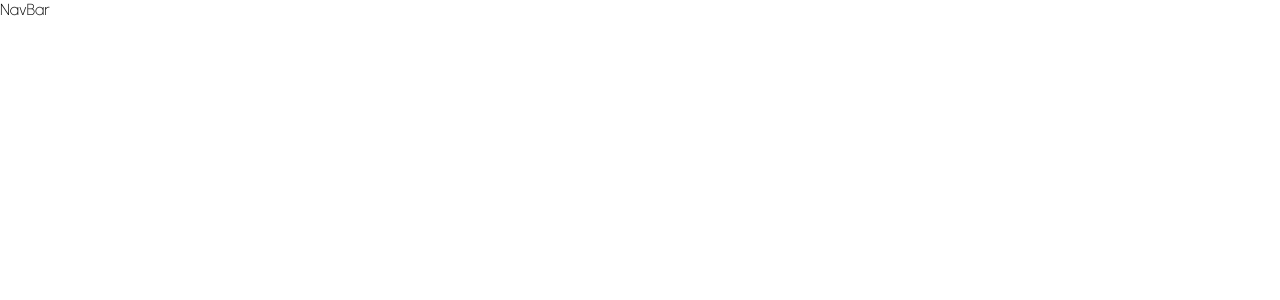
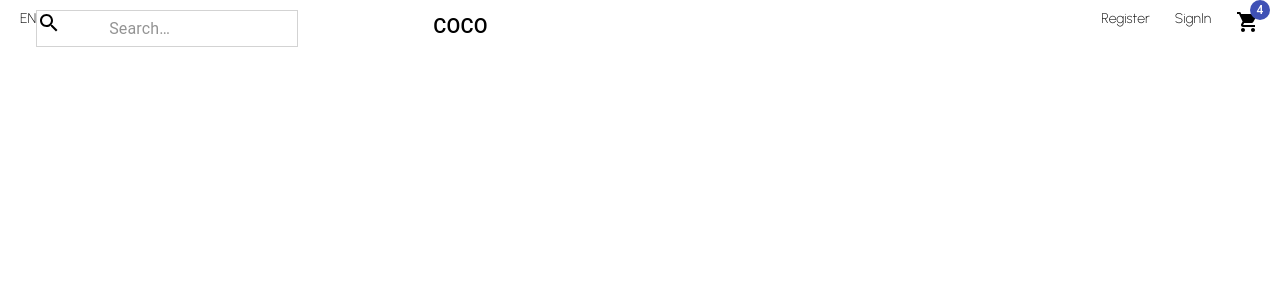
Before and after one commit to christinetw/ecommerce-project, a React (Create React App) app: page / in a window 1280 px wide. Shown: the top 300 px of the page. Built offline with nearby package versions, Linux system fonts and the light colour scheme.

Commit message:
addshoppingcart

```diff
--- a/src/compoments/NavBar.jsx
+++ b/src/compoments/NavBar.jsx
@@ -1,9 +1,92 @@
 import React from 'react'
+import styled from 'styled-components'
+import { AppBar, Toolbar, Typography, InputBase, Box } from '@material-ui/core';
+import SearchIcon from '@material-ui/icons/Search';
+import ShoppingCartIcon from '@material-ui/icons/ShoppingCart';
+import useStyles from './styles.js';
+import Badge from '@material-ui/core/Badge';
 
+const Container = styled.div`
+height:60px;
+`
+
+const Wrapper = styled.div`
+padding:10px 20px;
+display:flex;
+align-item:centre;
+justify-content:space-between;`
+
+const Left = styled.div`
+flex:1;
+display:flex;
+align-item:centre;`
+
+const Language = styled.span`
+font-size :14px;
+Cursor:pointer;
+display:flex`
+
+const SearchContainer = styled.div`
+border:0.5px solid lightgray;
+display:flex;
+align-item:center;
+margin-left:25px
+padding:5px`
+
+const Input = styled.div`
+`
+
+const Centre = styled.div`
+flex:1;
+align-item:center;`
+
+
+const Right = styled.div`
+flex:1;
+display:flex;
+align-item:center;
+justify-content:flex-end
+`
+const MenuItem = styled.div`
+font-size:14px;
+cursor:pointer;
+margin-left:25px;
+`
 export const NavBar = () => {
+  const classes = useStyles();
   return (
-    <div>
-      NavBar
-    </div>
+    <Container>
+      <Wrapper>
+        <Left>
+
+          <Language>
+            EN
+          </Language>
+
+          <SearchContainer>
+
+            <SearchIcon />
+            <InputBase placeholder="Search…" classes={{ root: classes.inputRoot, input: classes.inputInput }} />
+          </SearchContainer>
+
+        </Left>
+
+        <Centre> <Typography variant="h6" className={classes.title}>
+          COCO
+        </Typography>
+        </Centre>
+        <Right>
+          <MenuItem>Register</MenuItem>
+          <MenuItem>SignIn</MenuItem>
+          <MenuItem>
+          <Badge badgeContent={4} color='primary'>
+            <ShoppingCartIcon />
+            </Badge>
+          </MenuItem>
+
+        </Right>
+      </Wrapper>
+
+    </Container>
   )
 }
--- /dev/null
+++ b/src/compoments/styles.js
@@ -0,0 +1,31 @@
+import { alpha, makeStyles } from '@material-ui/core/styles';
+
+export default makeStyles((theme) => ({
+  title: {
+    display: 'none',
+    [theme.breakpoints.up('sm')]: {
+      display: 'block',
+    },
+  },
+  search: {
+    position: 'relative',
+    borderRadius: theme.shape.borderRadius,
+    backgroundColor: alpha(theme.palette.common.white, 0.15),
+    '&:hover': { backgroundColor: alpha(theme.palette.common.white, 0.25) },
+    marginRight: theme.spacing(2),
+    marginLeft: 0,
+    width: '100%',
+    [theme.breakpoints.up('sm')]: { marginLeft: theme.spacing(3), width: 'auto' },
+  },
+  searchIcon: {
+    padding: theme.spacing(0, 2), height: '100%', position: 'absolute', pointerEvents: 'none', display: 'flex', alignItems: 'center', justifyContent: 'center',
+  },
+  inputRoot: {
+    color: 'inherit',
+  },
+  inputInput: {
+    padding: theme.spacing(1, 1, 1, 0), paddingLeft: `calc(1em + ${theme.spacing(4)}px)`, transition: theme.transitions.create('width'), width: '100%', [theme.breakpoints.up('md')]: { width: '20ch' },
+  },
+  toolbar: {
+    display: 'flex', justifyContent: 'space-between',
+  }}));
```
Also changed, not shown: package.json (+11 -0 lines), 1 other file (tests, documents, lock files or other folders).
